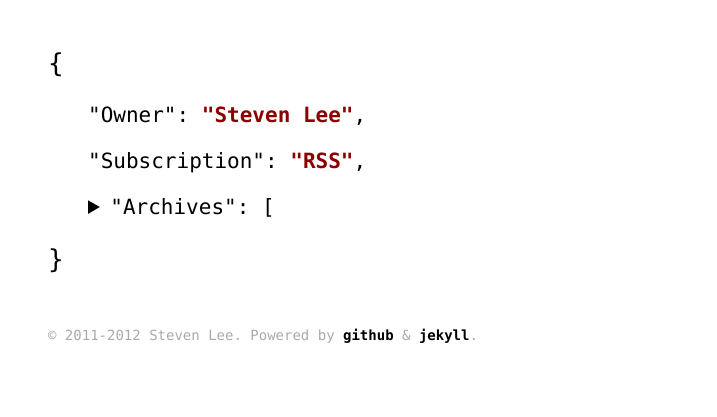
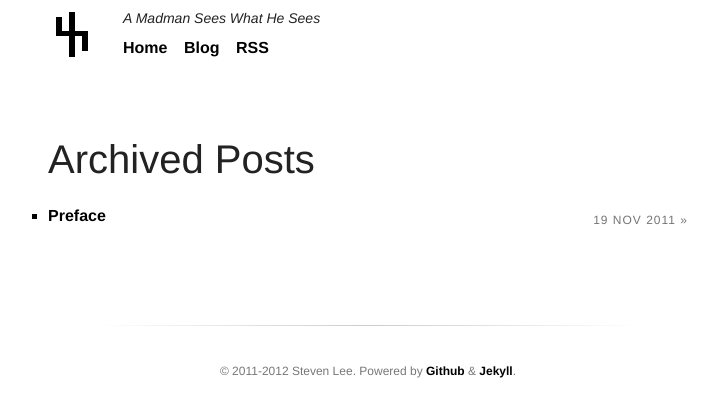
Before and after one commit to lee0741/lee0741.github.com, a Jekyll site: the page built from blog.html, in a window 1280 px wide. Shown: the top 417 px of the page, without its empty margins (272-989 px from the left). Built offline with Jekyll 4.4.1, drawn with Linux system fonts in a browser that asks for light colours.

Commit message:
mobile first

```diff
--- a/_layouts/default.html
+++ b/_layouts/default.html
@@ -6,24 +6,43 @@
     <meta name="author" content="Steven Lee" />
     <link rel="shortcut icon" href="/images/favicon.ico" />
     <link rel="stylesheet" href="/css/style.css" type="text/css" media="screen" />
-    <link href='http://fonts.googleapis.com/css?family=PT+Serif:400,700,400italic' rel='stylesheet' type='text/css'>
     <link rel="alternate" type="application/atom+xml" title="lee0741" href="http://feeds.feedburner.com/lee0741" />
   </head>
-  <body class="default">
-    <div id="wrapper">
-    <span>{</span>
+   <body>
+    <header class="site-header">
+    	<div class="container">
+    		<a href="/" class="site-logo"><img src="/images/logo.png" alt="" width="50" height="50"/></a>
+    		<h1 class="site-h1">A Madman Sees What He Sees</h1>
+    		<nav class="site-nav">
+    			<ul>
+    				<li><a href="/">Home</a></li>
+    				<li><a href="/blog">Blog</a></li>
+    				<li><a href="http://feeds.feedburner.com/lee0741">RSS</a></li>
+    			</ul>
+    		</nav>
+    	</div>
+    </header>
 
-    {{ content }}
+    <div class="site-content">
+    	<div class="container">
+    		<article class="archive">
+    			<h1>Archived Posts</h1>
 
-    <span>}</span>
+                {{ content }}
 
-    <footer>
-      <p>
-        © 2011-2012 Steven Lee. Powered by <a href="https://github.com/">github</a> & <a href="http://jekyllrb.com/">jekyll</a>.
-      </p>
+           </article>
+        </div>
+    </div>
+
+    <footer class="site-footer">
+      <div class="container">
+      <small>
+        © 2011-2012 Steven Lee. Powered by <a href="https://github.com/">Github</a> & <a href="http://jekyllrb.com/">Jekyll</a>.
+      </small>
+      </div>
     </footer>
-    </div>
-    <!-- Google Analytics -->
+
+     <!-- Google Analytics -->
     <script type="text/javascript">
       var _gaq = _gaq || [];
       _gaq.push(['_setAccount', 'UA-27160270-1']);
--- a/blog.html
+++ b/blog.html
@@ -4,29 +4,11 @@ title: blog
 permalink: /blog/
 ---
 
-<div id="articles">
-    <ul class="posts">
-      <li>
-      	<span>"Owner": </span>
-        <a href="/">"Steven Lee"</a>,
-      </li>
-      <li>
-      	<span>"Subscription": </span>
-        <a href="http://feeds.feedburner.com/lee0741" type="application/rss+xml">"RSS"</a>,
-      </li>
-      <li>
-      <details>
-        <summary>"Archives": [</summary>
-        <ul>
-          {% for post in site.posts %}
-            <li class="subposts">
-              "<span>{{ post.date | date_to_string }} » </span>
-              <a href="{{ post.url }}">{{ post.title }}</a>",
-            </li>
-          {% endfor %}
-          <span>]</span>
-        </ul>
-      </details>
-      </li>
-  </ul>
-</div>
+<ul>
+    {% for post in site.posts %}
+        <li>
+            <time>{{ post.date | date_to_string }} » </time>
+            <a href="{{ post.url }}">{{ post.title }}</a>
+        </li>
+    {% endfor %}
+</ul>
--- a/css/style.css
+++ b/css/style.css
@@ -1,93 +1,266 @@
-body{
-  background-color: white;
-  color: black;
+article, aside, details, figcaption, figure, footer, header, hgroup, nav, section, summary {
+    display: block;
+}
+
+html {
     font-family: "Helvetica Neue", Helvetica, "Microsoft YaHei", Arial, sans-serif;
 	font-size: 16px;
 	line-height: 26px;
-}
-body.default{
-  font-family: Monaco,"Courier New","DejaVu Sans Mono","Bitstream Vera Sans Mono",monospace;
+	color: black;
+	-webkit-text-size-adjust: 100%;
+	-ms-text-size-adjust: 100%;
 }
 
-div#title{
-  font-size: 38px;
-  font-weight: bold;
-  line-height: 52px;
-  border-bottom: 3px solid gray;
-  padding-bottom: 16px;
-  margin-bottom: 28px;
-}
-a#previous{
-  display: block;
-  float: right;
-  font-size: 17px;
-}
-div#wrapper span{
-  margin-bottom: 30px;
+body {
+    margin: 0;
+    background: #fff;
 }
 
-footer{
-  color: #aaa;
-  font-size: 14px;
-  margin-top: 50px;
+img {
+	border: 0;
 }
 
-a{
+a {
+    color:#000;
     text-decoration: none;
     font-weight: bold;
-  color: black;
+    -webkit-transition: color 0.2s linear;
 }
-  a:hover{
-    text-decoration: none;
-    color: #8b0000;
+a:hover {
+    color:#666;
+    text-decoration: underline;
+    font-weight: bold;
+    -webkit-transition: color 0.2s lineddar;
 }
-.posts a{
-  text-decoration: none;
-  font-weight: bold;
-  color: #8b0000;
-}
-  .posts a:hover{
-    text-decoration: none;
-    color: black;
+h1, h2, h3, h4 {
+	margin: 1.5em 0 0.5em;
+	font-weight: normal;
+	line-height: 1.1;
+	color: #222;
 }
 
-div#wrapper{
-  width: 640px;
-  margin: 50px auto;
-}
-body.default div#wrapper{
-  font-size: 26px;
+h1 {
+	margin: 0 0 0.5em;
+	font-size: 2.5em;
+	line-height: 1.2;
 }
 
-#post p{
-  margin-bottom: 21px;
+h2 {
+	clear: both;
+	font-size: 1.5625em;
 }
 
-ul.posts li{
-  list-style-type: none;
-  font-size: 21px;
-  margin-bottom: 20px;
-}
-li.subposts {
-  margin-left: 40px;
-  margin-top: 20px;
-  font-family: "Helvetica Neue", Helvetica, "Microsoft YaHei", Arial, sans-serif;
-}
-li.subposts span {
-  color: #aaa;
+h3 {
+	font-size:1.25em;
 }
 
-code{
-  font: 13px Monaco,"Courier New","DejaVu Sans Mono","Bitstream Vera Sans Mono",monospace;
-  color: #52595D;
-  -webkit-border-radius: 3px;
-  -moz-border-radius: 3px;
-  border-radius: 3px;
-  -moz-background-clip: padding;
-  -webkit-background-clip: padding-box;
-  background-clip: padding-box;
-  border: 1px solid #CCC;
-  background-color: #F9F9F9;
-  padding: 0px 3px;
-  display: inline-block;
+h4 {
+	font-size:1em;
+	font-weight:bold;
 }
+
+abbr[title] {
+	border-bottom:1px dotted;
+}
+
+b, strong {
+	font-weight:bold;
+}
+
+dfn {
+	font-style:italic;
+}
+
+mark {
+	font-weight:bold;
+	color:#000;
+	background-color:#fe6;
+}
+
+ins {
+	text-decoration:none;
+}
+
+q {
+	quotes:none;
+}
+
+small {
+	font-size:0.875em;
+}
+
+sub, sup {
+	position:relative;
+	font-size:0.75em;
+	line-height:0;
+	vertical-align:baseline;
+}
+
+sup {
+	top:-0.5em;
+}
+
+sub {
+	bottom:-0.25em;
+}
+
+pre, code, kbd, samp {
+	font-family:consolas, monospace, x;
+	font-size:1em;
+	color:#d14;
+}
+
+pre {
+	overflow-x:auto;
+	padding:1.25em;
+	border:1px solid #e6e6e6;
+	border-left-width:5px;
+	margin:1.7143em 0;
+	font-size:0.875em;
+	background:#fcfcfc;
+}
+
+pre code {
+	color:#000;
+}
+
+a code {
+	color:inherit;
+	background:transparent;
+}
+
+p {
+	margin:0 0 1.5em;
+}
+
+blockquote {
+	padding:0 10px 0 20px;
+	border-left:10px solid #ccc;
+	margin:1em 0 1.5em;
+	color:#444;
+}
+
+blockquote blockquote {
+	border:0;
+}
+
+ul {
+	list-style:square;
+}
+
+ul, ol {
+	padding:0;
+	margin:0 0 1.5em;
+}
+
+ul li, ol li {
+	padding:0;
+	margin:0 0 0.5em;
+}
+
+nav ul, nav ol {
+	list-style:none;
+}
+
+.container {
+	position:relative;
+	max-width:640px;
+	padding:0 40px;
+	margin:0 auto;
+}
+
+.site-header {
+	position:relative;
+	overflow:hidden;
+	padding:10px 0;
+}
+
+.site-h1 {
+	font-size:14px;
+	font-style:italic;
+	vertical-align:middle;
+}
+
+.site-logo {
+	float:left;
+	border:0;
+	margin:0 25px 0 0;
+}
+
+.site-logo img {
+	display:block;
+}
+
+.site-nav {
+	display:inline-block;
+	vertical-align:middle;
+}
+
+.site-nav ul {
+	padding:0;
+	margin:0;
+}
+
+.site-nav li {
+	display:inline-block;
+	margin:0 12px 0 0;
+}
+
+.site-content {
+	margin-top:4em;
+	margin-bottom:6em;
+}
+
+.site-footer {
+	padding-bottom:1em;
+	text-align:center;
+}
+
+.site-footer:before {
+	content:"";
+	display:block;
+	max-width:540px;
+	margin:0 auto 2em;
+	height:1px;
+	background:-webkit-linear-gradient(left,  rgba(255, 255, 255, 0),  #ccc,  rgba(255, 255, 255, 0));
+	background:-moz-linear-gradient(left,  rgba(255, 255, 255, 0),  #ccc,  rgba(255, 255, 255, 0));
+	background:-ms-linear-gradient(left,  rgba(255, 255, 255, 0),  #ccc,  rgba(255, 255, 255, 0));
+	background:-o-linear-gradient(left,  rgba(255, 255, 255, 0),  #ccc,  rgba(255, 255, 255, 0));
+}
+
+.site-footer small {
+	display:block;
+	font-size:0.75em;
+	color:#777;
+}
+
+.site-footer__links {
+	margin:1em 0 0.5em;
+}
+
+.site-footer__links a {
+	display:inline-block;
+	padding:0.05em 0.25em;
+	margin:0 0.3em;
+	font-size:0.875em;
+}
+
+time {
+	display:inline-block;
+	font-size:0.75em;
+	letter-spacing:1px;
+	text-transform:uppercase;
+	color:#757575;
+}
+
+.archive ul time {
+	float:right;
+	margin:0.35em 0 0;
+}
+
+.post__timestamp {
+    padding-bottom: 10px;
+    border-bottom: 1px solid #DDD;
+    margin: 0 0 2em;
+    font-size: 0.875em;
+}
```
Also changed, not shown: _layouts/post.html (+33 -14 lines), images/logo.png (added). Lines whose indentation alone changed are shown as unchanged.
